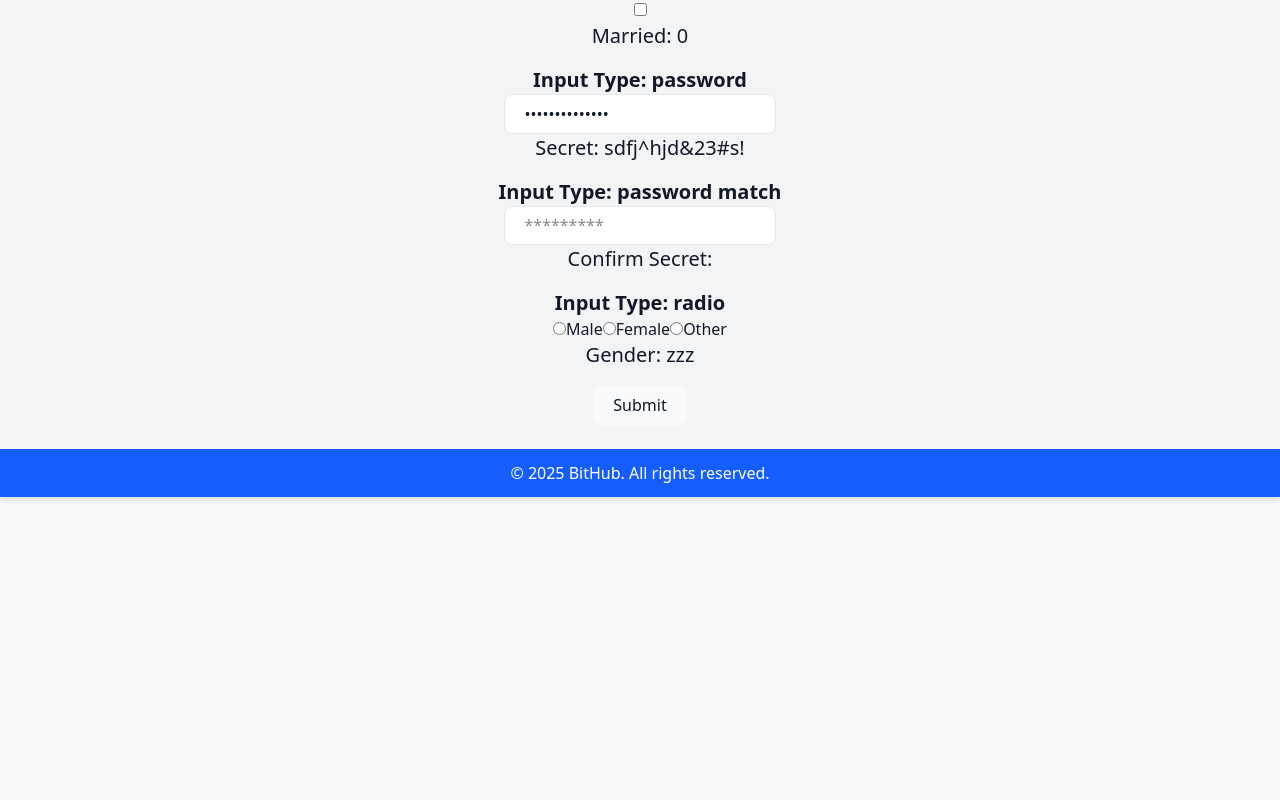
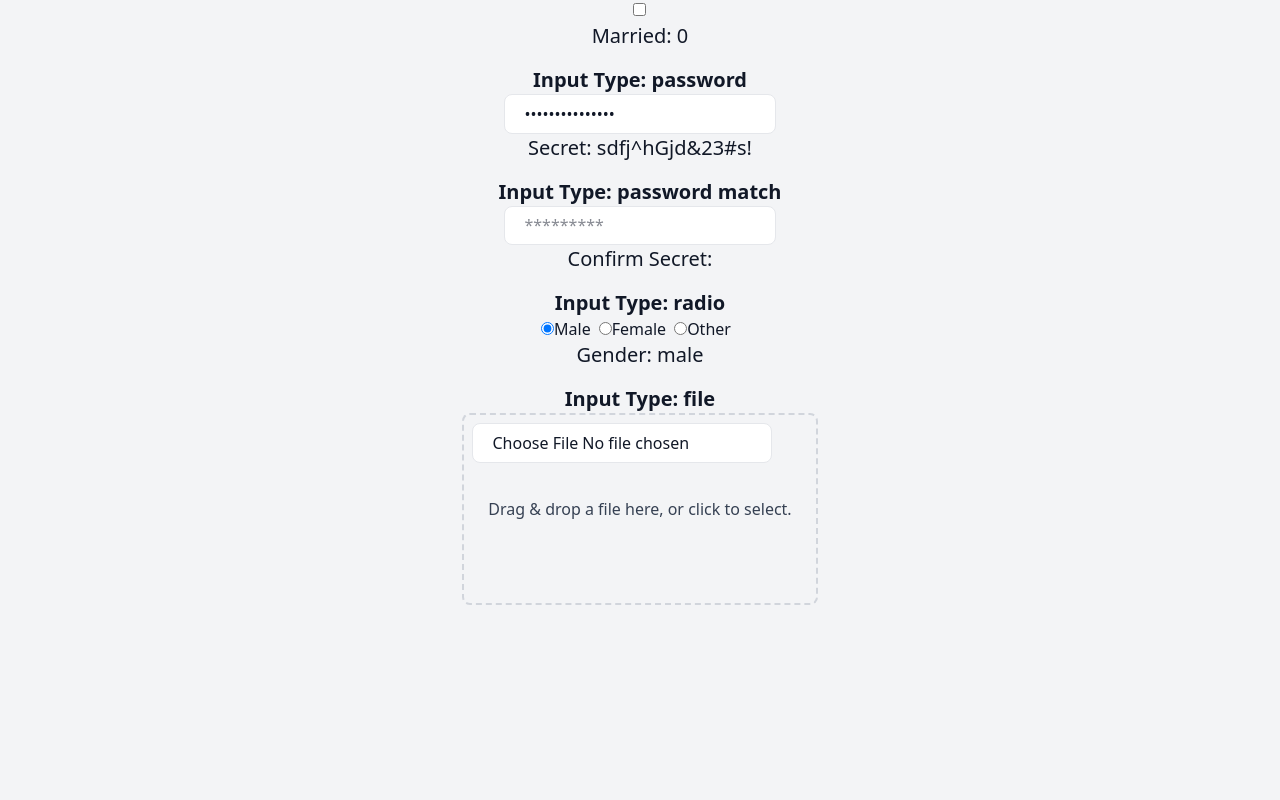
Before and after one commit to rabinzx/BitHub, a React (Vite) app in the folder frontend/: page / in a window 1280 px wide. Shown: the part 1000-1800 px from the top of the page. Before the commit the page ends 1497 px from the top, so only its background shows below. Built offline with nearby package versions, Linux system fonts and the light colour scheme.

Commit message:
WIP InputFile

```diff
--- /dev/null
+++ b/frontend/src/InputRules.ts
@@ -0,0 +1,109 @@
+import dayjs from "dayjs";
+
+const formRuleInteger = {
+    required: "This field is required",
+    pattern: {
+        value: /^-?\d+$/, // matches positive or negative integers
+        message: "Must be a valid integer",
+    },
+}
+
+const formRuleDecimal = {
+    required: "This field is required",
+    validate: (value: string) => {
+        const parsed = parseFloat(value);
+        if (isNaN(parsed)) {
+            return "Must be a valid number";
+        }
+    }
+}
+
+const formRulePhone = {
+    required: "Phone number is required",
+    pattern: {
+        value: /^\(\d{3}\)\s\d{3}-\d{4}$/,
+        message: "Invalid phone format",
+    },
+}
+
+const formRuleDate = {
+    required: "Date is required",
+    validate: (value: string) => {
+        const format = "MM/DD/YYYY";
+        const parsed = dayjs(value, format, true); // strict parsing
+
+        if (!parsed.isValid()) {
+            return "Invalid date format or value";
+        }
+
+        const minDate = dayjs("01/01/1900", format);
+        const maxDate = dayjs("12/31/2200", format);
+
+        if (!parsed.isBetween(minDate, maxDate, null, '[]')) {
+            return "Date must be between 01/01/1900 and 12/31/2200";
+        }
+
+        return true;
+    }
+};
+
+const formRulePassword = {
+    required: "This field is required",
+    validate: (value: string) => {
+        if (value.length < 12 ||
+            value.length > 32 ||
+            !/[a-z]/.test(value) ||
+            !/[A-Z]/.test(value) ||
+            !/\d/.test(value) ||
+            !/[!@#$%^&*]/.test(value)
+        ) {
+            return "Password must be 12-32 characters long, contain at least one uppercase letter, one lowercase letter, one number, and one special character";
+        }
+        return true;
+    }
+};
+
+const formRulePasswordMatch = (matchValue: string) => ({
+    required: "This field is required",
+    validate: (value: string) => {
+        if (value !== matchValue) {
+            return "Password does not match";
+        }
+    }
+});
+
+const formRuleFile = (maxSizeMB: number) => ({
+    validate: (value: FileList) => {
+        const file = value[0];
+        if (file) {
+            const sizeInMB = getFileSizeMB(file.size);
+            if (sizeInMB > maxSizeMB) {
+                return `File size exceeds ${maxSizeMB} MB`;
+            }
+        }
+        return true;
+    }
+});
+
+const formRuleRadio = {
+    required: "This field is required",
+};
+
+// helers
+const getFileSizeMB = (file_size: number) => {
+    return file_size / 1024 / 1024;
+}
+export { getFileSizeMB };
+
+const rules = {
+    integer: formRuleInteger,
+    decimal: formRuleDecimal,
+    phone: formRulePhone,
+    date: formRuleDate,
+    password: formRulePassword,
+    passwordMatch: formRulePasswordMatch,
+    radio: formRuleRadio,
+    file: formRuleFile,
+}
+
+export default rules;
--- a/frontend/src/components/InputComponent.tsx
+++ b/frontend/src/components/InputComponent.tsx
@@ -4,6 +4,7 @@ import { FieldErrors, FieldValues, UseFormRegister } from "react-hook-form";
 import dayjs from "dayjs";
 import isBetween from "dayjs/plugin/isBetween";
 import customParseFormat from 'dayjs/plugin/customParseFormat';
+import rules, { getFileSizeMB } from '../InputRules';
 
 // Use customParseFormat plugin to parse "02/29/2023" as a invalid date
 dayjs.extend(customParseFormat);
@@ -15,13 +16,14 @@ interface Dictionary {
 
 interface InputProps {
     type: string;
-    value: string | number | boolean;
+    value: string | number | boolean | File | null;
     onChange: (value: string | number | boolean) => void;
     register?: UseFormRegister<FieldValues>;
     errors?: FieldErrors<FieldValues>;
     name: string;
     matchValue?: string;
     multipleOptions?: Dictionary;
+    fileType?: string;
 }
 
 interface maskState {
@@ -30,64 +32,11 @@ interface maskState {
         selection: { start: number; end: number };
     }
 }
+
 const InputComponent: React.FC<InputProps> = (props) => {
+    const maxFileSizeMB = 1; // in MB
     const [inputValue, setInputValue] = useState(props.value);
-
-    const formRuleInteger = {
-        required: "This field is required",
-        pattern: {
-            value: /^-?\d+$/, // matches positive or negative integers
-            message: "Must be a valid integer",
-        },
-    }
-
-    const formRuleDecimal = {
-        required: "This field is required",
-        validate: (value: string) => {
-            const parsed = parseFloat(value);
-            if (isNaN(parsed)) {
-                return "Must be a valid number";
-            }
-        }
-    }
-
-    const formRulePhone = {
-        required: "Phone number is required",
-        pattern: {
-            value: /^\(\d{3}\)\s\d{3}-\d{4}$/,
-            message: "Invalid phone format",
-        },
-    }
-
-    const formRuleDate = {
-        required: "Date is required",
-        validate: (value: string) => {
-            const format = "MM/DD/YYYY";
-            const parsed = dayjs(value, format, true); // strict parsing
-
-            if (!parsed.isValid()) {
-                return "Invalid date format or value";
-            }
-
-            const minDate = dayjs("01/01/1900", format);
-            const maxDate = dayjs("12/31/2200", format);
-
-            if (!parsed.isBetween(minDate, maxDate, null, '[]')) {
-                return "Date must be between 01/01/1900 and 12/31/2200";
-            }
-
-            return true;
-        }
-    };
-
-    const formPasswordRule = {
-        required: "This field is required",
-        validate: (value: string) => {
-            if (props.matchValue && value !== props.matchValue) {
-                return "Password does not match";
-            }
-        }
-    };
+    const [dragActive, setDragActive] = useState(false);
 
     const inputChangeHandler = (event: React.ChangeEvent<HTMLInputElement>) => {
         let tempVal: number | string | boolean = event.target.value;
@@ -103,9 +52,52 @@ const InputComponent: React.FC<InputProps> = (props) => {
         else if (props.type === 'checkbox') {
             tempVal = event.target.checked;
         }
+        else if (props.type === 'file') {
+            const file = event.target.files?.[0];
+            if (!file) return;
+            inputFileHandler(file);
+            return;
+        }
 
         setInputValue(tempVal);
         props.onChange(tempVal);
+    };
+
+    const inputFileHandler = (file: File) => {
+        if (!file) return;
+
+        if (getFileSizeMB(file.size) > maxFileSizeMB) {
+            alert(`File size exceeds ${maxFileSizeMB} MB`);
+            return;
+        }
+
+        const reader = new FileReader();
+        // callback function
+        reader.onload = () => {
+            setInputValue(reader.result as string);
+            props.onChange(reader.result as string);
+        };
+        reader.onerror = () => {
+            alert("File reading failed");
+            reader.abort();
+        };
+        reader.readAsDataURL(file);
+    }
+
+    const handleDrop = (e: React.DragEvent<HTMLDivElement>) => {
+        e.preventDefault();
+        setDragActive(false);
+        const file = e.dataTransfer.files?.[0];
+        if (file) inputFileHandler(file);
+    };
+
+    const handleDragOver = (e: React.DragEvent<HTMLDivElement>) => {
+        e.preventDefault();
+        setDragActive(true);
+    };
+
+    const handleDragLeave = () => {
+        setDragActive(false);
     };
 
     const beforeMaskedStateChange = ({ nextState }: maskState) => {
@@ -129,13 +121,13 @@ const InputComponent: React.FC<InputProps> = (props) => {
 
             {
                 props.type === 'integer' &&
-                <input type="number" {...props.register!(props.name, formRuleInteger)}
+                <input type="number" {...props.register!(props.name, rules.integer)}
                     step="1" value={inputValue as number} onChange={inputChangeHandler} />
             }
 
             {
                 props.type === 'decimal' &&
-                <input type="number" {...props.register!(props.name, formRuleDecimal)}
+                <input type="number" {...props.register!(props.name, rules.decimal)}
                     step="0.01" value={inputValue as number} onChange={inputChangeHandler} />
             }
 
@@ -155,7 +147,7 @@ const InputComponent: React.FC<InputProps> = (props) => {
                 props.type === 'date' &&
                 <InputMask
                     mask="99/99/9999"
-                    {...props.register!(props.name, formRuleDate)}
+                    {...props.register!(props.name, rules.date)}
                     value={inputValue}
                     onChange={inputChangeHandler}
                 >
@@ -167,7 +159,7 @@ const InputComponent: React.FC<InputProps> = (props) => {
                 props.type === 'phone' &&
                 <InputMask
                     mask="(999) 999-9999"
-                    {...props.register!(props.name, formRulePhone)}
+                    {...props.register!(props.name, rules.phone)}
                     value={inputValue}
                     onChange={inputChangeHandler}
                 >
@@ -182,7 +174,7 @@ const InputComponent: React.FC<InputProps> = (props) => {
 
             {
                 props.type === 'password' &&
-                <input type="password" {...props.register!(props.name, formPasswordRule)}
+                <input type="password" {...props.register!(props.name, props.matchValue ? rules.passwordMatch(props.matchValue!) : rules.password)}
                     placeholder='*********' value={inputValue as string} onChange={inputChangeHandler} />
             }
 
@@ -190,21 +182,37 @@ const InputComponent: React.FC<InputProps> = (props) => {
                 props.type === 'radio' &&
                 <div>
                     {Object.entries(props.multipleOptions!).map(([key, value]) => (
-                        <label key={key}>
+                        <label key={key} className='mr-2'>
                             <input
                                 type="radio"
                                 value={key}
-                                name={props.name}
+                                {...props.register!(props.name, rules.radio)}
                                 checked={inputValue === key}
                                 onChange={inputChangeHandler}
                             />
                             {value}
                         </label>
                     ))}
-
                 </div>
             }
 
+            {props.type === 'file' &&
+                <div
+                    onClick={() => document.querySelector(`input[name="${props.name}"]`)?.click()}
+                    onDrop={handleDrop}
+                    onDragOver={handleDragOver}
+                    onDragLeave={handleDragLeave}
+                    className={`flex justify-center items-center h-48 border-2 border-dashed rounded-md p-6 text-center transition-all ${dragActive ? "border-blue-500 bg-blue-50" : "border-gray-300"
+                        }`}
+                    style={{ position: 'relative' }}
+                >
+                    <input type="file" className='w-[300px]' style={{ position: 'absolute', top: '0.5rem', left: '0.5rem' }} accept={props.fileType || 'image/*'}
+                        {...props.register!(props.name, rules.file(maxFileSizeMB))} onChange={inputChangeHandler} />
+                    <p className="text-gray-700 className='flex-1'">
+                        Drag & drop a file here, or click to select.
+                    </p>
+                </div>
+            }
 
             {props.errors &&
                 props.errors[props.name] &&
--- a/frontend/src/index.css
+++ b/frontend/src/index.css
@@ -101,9 +101,11 @@ button {
   font-weight: 500;
   font-family: inherit;
   cursor: pointer;
+  color: var(--color-surface);
   background: var(--color-primary);
   transition: border-color 0.25s;
 }
+
 button:hover {
   background: var(--color-primary-light);
 }
--- a/frontend/src/pages/MainCanvas.tsx
+++ b/frontend/src/pages/MainCanvas.tsx
@@ -11,9 +11,10 @@ const MainCanvas = () => {
         dob: '01/01/1990',
         phone: '(123) 456-7890',
         married: false,
-        secret: 'sdfj^hjd&23#s!',
+        secret: 'sdfj^hGjd&23#s!',
         confirmSecret: '',
-        gender: 'zzz'
+        gender: 'male',
+        file: null
     });
 
     const genderOptions = {
@@ -145,6 +146,14 @@ const MainCanvas = () => {
                     </div>
                 </div>
 
+                <div className="mt-4">
+                    {/* create input file upload component */}
+                    <label htmlFor="" className="text-xl font-bold">Input Type: file</label>
+                    <div>
+                        <InputComponent type="file" register={register} errors={errors} name="file" value={person.file} onChange={(val) => updatePerson('file', val)} />
+                        <img src={person.file ?? undefined} style={{ 'height': '250px' }} />
+                    </div>
+                </div>
 
                 <div className="mt-4">
                     <button type="submit" >Submit</button>
```
